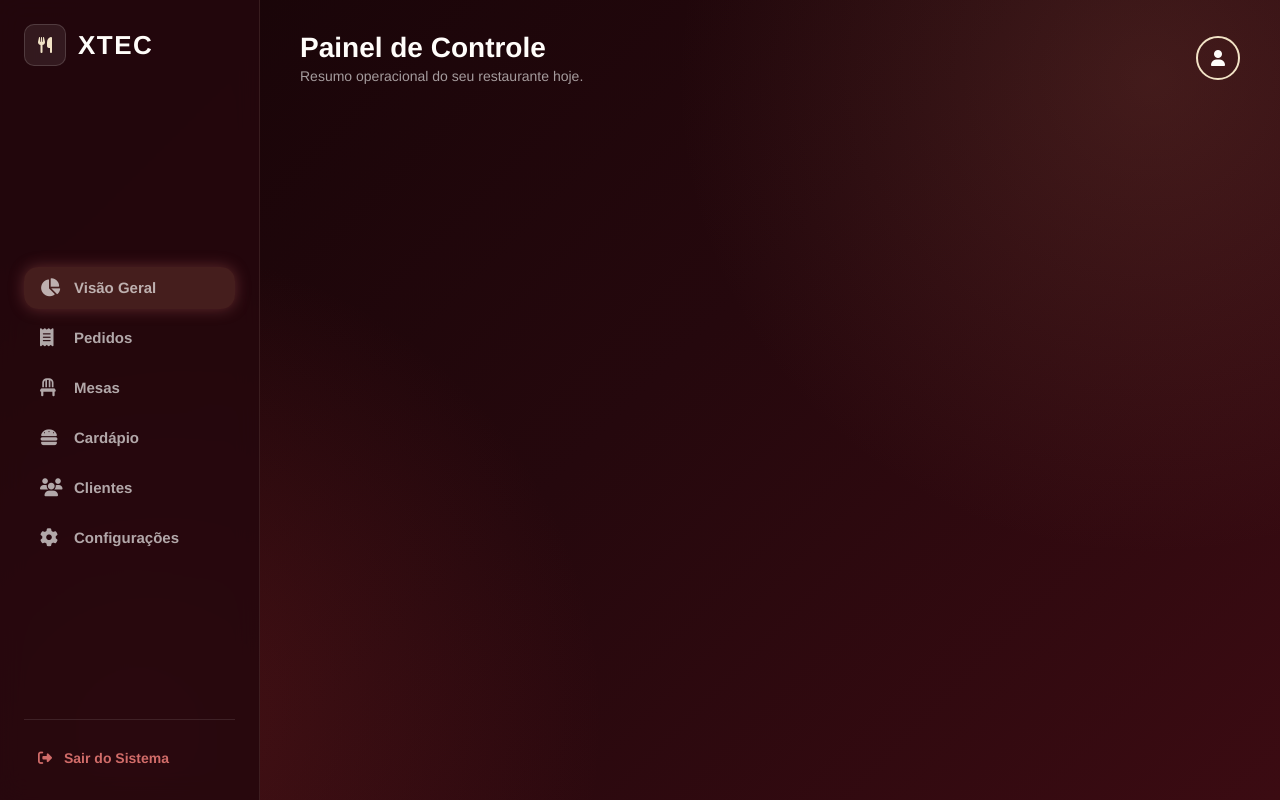
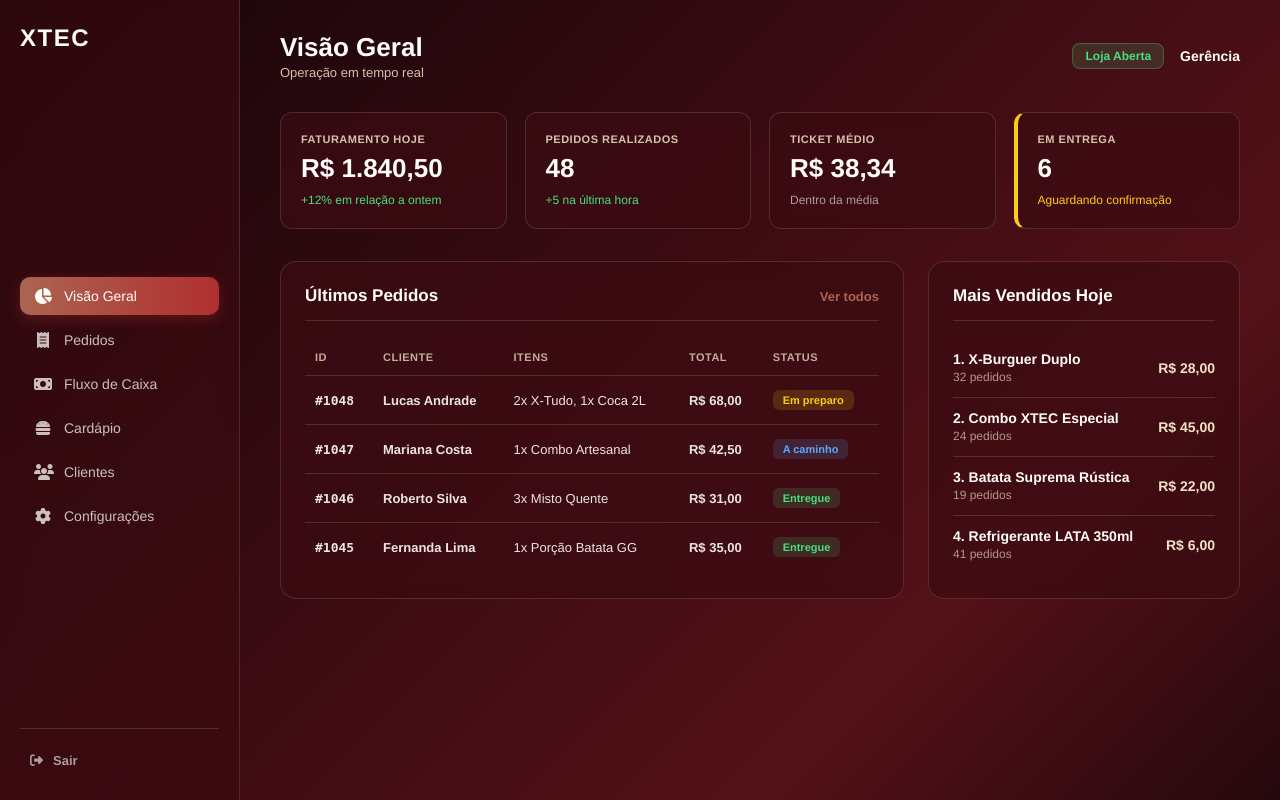
Before and after one commit to Leo300609/TCC_2026_Sistema_Restaurantes, a PHP site: page /html/dashboard.html in a window 1280 px wide. Run offline with PHP 8.4, Linux system fonts and the light colour scheme.

Commit message:
Atualiza o layout do dashboard com novas seções e estilos, incluindo cards de métricas e tabela de pedidos

```diff
--- a/frontend/css/dashboard.css
+++ b/frontend/css/dashboard.css
@@ -1,9 +1,18 @@
 :root {
+  --vinho-escuro: #160407;
+  --vinho: #25080d;
+  --bordo: #3b0b12;
+  --vermelho: #541118;
+  --vermelho-claro: #ab6550;
+  --vermelho-destaque: #b12e2f;
   --rosa-queimado: #d16c69;
   --creme: #f2e3c6;
   --branco: #fffdfa;
-  --neon-color: #661b22;
-  --neon-glow: rgba(209, 108, 105, 0.35);
+
+  /* Backgrounds integrados ao tom avermelhado do login */
+  --bg-sidebar: rgba(59, 11, 18, 0.65);
+  --bg-card: rgba(59, 11, 18, 0.75);
+  --border-cor: rgba(242, 227, 198, 0.15);
 }
 
 /* Reset básico */
@@ -17,65 +26,45 @@
 body {
   width: 100%;
   min-height: 100vh;
-  background-color: #160407;
-  color: #fffdfa;
+  /* Fundo com o gradiente idêntico ao login.html */
+  background: linear-gradient(
+    135deg,
+    #160407 0%,
+    #25080d 20%,
+    #3b0b12 45%,
+    #541118 75%,
+    #25080d 100%
+  );
+  background-attachment: fixed;
+  color: var(--branco);
 }
 
-/* Fundo padronizado */
-.fundo {
-  position: fixed;
-  inset: 0;
-  width: 100vw;
-  height: 100vh;
-  z-index: -1;
-  background:
-    radial-gradient(circle at 10% 90%, rgba(177, 46, 47, 0.25), transparent 35%),
-    radial-gradient(circle at 90% 10%, rgba(171, 101, 80, 0.20), transparent 35%),
-    linear-gradient(135deg, #160407 0%, #25080d 50%, #3b0b12 100%);
-}
-
-/* Container do Dashboard */
+/* Layout principal */
 .dashboard-layout {
   display: flex;
   min-height: 100vh;
 }
 
-/* Barra lateral */
+/* Sidebar (ASIDE) - Agora integrada ao tom bordô claro */
 .sidebar {
-  width: 260px;
-  background: rgba(37, 8, 13, 0.85);
+  width: 240px;
+  background: var(--bg-sidebar);
+  border-right: 1px solid var(--border-cor);
   backdrop-filter: blur(12px);
-  border-right: 1px solid rgba(242, 227, 198, 0.1);
+  -webkit-backdrop-filter: blur(12px);
   display: flex;
   flex-direction: column;
   justify-content: space-between;
-  padding: 24px;
+  padding: 24px 20px;
 }
 
-/* Para colocar o cabeçalho da barra lateral */
 .sidebar-header {
-  display: flex;
-  align-items: center;
-  gap: 12px;
-  margin-bottom: 40px;
-}
-
-.icone-caixa {
-  width: 42px;
-  height: 42px;
-  background: rgba(255, 255, 255, 0.08);
-  border: 1px solid rgba(255, 255, 255, 0.15);
-  border-radius: 10px;
-  display: flex;
-  justify-content: center;
-  align-items: center;
-  color: var(--creme);
-  font-size: 16px;
+  margin-bottom: 32px;
 }
 
 .nome-empresa {
   color: var(--branco);
-  font-size: 26px;
+  font-size: 24px;
   font-weight: 700;
   letter-spacing: 1.5px;
 }
@@ -83,55 +72,58 @@
 .sidebar-nav {
   display: flex;
   flex-direction: column;
-  gap: 8px;
+  gap: 6px;
 }
 
 .nav-item {
   display: flex;
   align-items: center;
-  gap: 14px;
-  padding: 12px 16px;
-  color: rgba(255, 255, 255, 0.65);
+  gap: 12px;
+  padding: 11px 14px;
+  color: rgba(255, 253, 250, 0.75);
   text-decoration: none;
-  font-size: 15px;
-  font-weight: 600;
-  border-radius: 14px;
+  font-size: 14px;
+  font-weight: 500;
+  border-radius: 10px;
   transition: all 0.2s ease;
 }
 
 .nav-item i {
-  font-size: 18px;
-  width: 20px;
+  font-size: 16px;
+  width: 18px;
+  text-align: center;
 }
 
-.nav-item:hover, .nav-item.active {
-  background: rgba(171, 101, 80, 0.25);
+.nav-item:hover {
+  background: rgba(242, 227, 198, 0.12);
+  color: var(--creme);
 }
 
 .nav-item.active {
-  box-shadow: 0 0 15px var(--neon-glow);
+  background: linear-gradient(90deg, var(--vermelho-claro), var(--vermelho-destaque));
+  color: var(--branco);
+  box-shadow: 0 4px 14px rgba(177, 46, 47, 0.35);
 }
 
 .sidebar-footer {
-  padding-top: 20px;
-  border-top: 1px solid rgba(255, 255, 255, 0.1);
+  padding-top: 16px;
+  border-top: 1px solid var(--border-cor);
 }
 
 .btn-sair {
   display: flex;
   align-items: center;
-  gap: 12px;
-  color: var(--rosa-queimado);
+  gap: 10px;
+  color: rgba(255, 253, 250, 0.6);
   text-decoration: none;
-  font-size: 14px;
+  font-size: 13px;
   font-weight: 600;
-  padding: 10px 14px;
-  border-radius: 10px;
-  transition: background 0.2s ease;
+  padding: 8px 10px;
+  transition: color 0.2s ease;
 }
 
 .btn-sair:hover {
-  background: rgba(209, 108, 105, 0.15);
+  color: var(--rosa-queimado);
 }
 
 /* Conteúdo Principal */
@@ -141,7 +133,7 @@
   overflow-y: auto;
 }
 
-/* Barra de Topo, alinha a classe boas-vindas e o icone de perfil */
+/* Topbar */
 .topbar {
   display: flex;
   justify-content: space-between;
@@ -150,14 +142,16 @@
 }
 
 .boas-vindas h1 {
-  font-size: 28px;
+  font-size: 26px;
   font-weight: 700;
-  margin-bottom: 4px;
+  color: var(--branco);
 }
 
 .boas-vindas p {
-  color: rgba(255, 255, 255, 0.6);
-  font-size: 14px;
+  color: var(--creme);
+  opacity: 0.85;
+  font-size: 13px;
+  margin-top: 2px;
 }
 
 .usuario-perfil {
@@ -166,14 +160,210 @@
   gap: 16px;
 }
 
-.avatar {
-  width: 44px;
-  height: 44px;
-  background: var(--vermelho-claro);
-  border-radius: 50%;
+.status-loja {
+  font-size: 12px;
+  font-weight: 600;
+  padding: 5px 12px;
+  border-radius: 8px;
+}
+
+.status-loja.online {
+  background: rgba(74, 222, 128, 0.15);
+  color: #4ade80;
+  border: 1px solid rgba(74, 222, 128, 0.3);
+}
+
+.nome-admin {
+  font-size: 14px;
+  font-weight: 600;
+  color: var(--branco);
+}
+
+/* Cards de Métricas em Tom Bordô Sólido/Translúcido */
+.grid-cards {
+  display: grid;
+  grid-template-columns: repeat(auto-fit, minmax(210px, 1fr));
+  gap: 18px;
+  margin-bottom: 32px;
+}
+
+.card-metrica {
+  background: var(--bg-card);
+  border: 1px solid var(--border-cor);
+  border-radius: 12px;
+  padding: 20px;
+  backdrop-filter: blur(8px);
+}
+
+.card-metrica.alerta-box {
+  border-left: 4px solid #facc15;
+}
+
+.card-titulo {
+  font-size: 11px;
+  color: var(--creme);
+  opacity: 0.85;
+  font-weight: 600;
+  text-transform: uppercase;
+  letter-spacing: 0.5px;
+  display: block;
+  margin-bottom: 8px;
+}
+
+.card-valor {
+  font-size: 26px;
+  font-weight: 700;
+  color: var(--branco);
+  margin-bottom: 6px;
+}
+
+.card-detalhe {
+  font-size: 12px;
+  font-weight: 500;
+}
+
+.card-detalhe.positivo { color: #4ade80; }
+.card-detalhe.neutro { color: rgba(255, 253, 250, 0.6); }
+.card-detalhe.alerta { color: #facc15; }
+
+/* Seções e Painéis */
+.dashboard-secoes {
+  display: grid;
+  grid-template-columns: 2fr 1fr;
+  gap: 24px;
+}
+
+@media (max-width: 1024px) {
+  .dashboard-secoes { grid-template-columns: 1fr; }
+}
+
+.painel-card {
+  background: var(--bg-card);
+  border: 1px solid var(--border-cor);
+  border-radius: 16px;
+  padding: 24px;
+  backdrop-filter: blur(8px);
+}
+
+.painel-header {
   display: flex;
-  justify-content: center;
+  justify-content: space-between;
   align-items: center;
+  margin-bottom: 18px;
+  padding-bottom: 14px;
+  border-bottom: 1px solid var(--border-cor);
+}
+
+.painel-header h2 {
+  font-size: 17px;
+  font-weight: 700;
   color: var(--branco);
-  border: 2px solid var(--creme);
 }
+
+.btn-link {
+  color: var(--vermelho-claro);
+  text-decoration: none;
+  font-size: 13px;
+  font-weight: 600;
+  transition: color 0.2s ease;
+}
+
+.btn-link:hover {
+  color: var(--rosa-queimado);
+  text-decoration: underline;
+}
+
+.tabela-container { overflow-x: auto; }
+
+.tabela-pedidos {
+  width: 100%;
+  border-collapse: collapse;
+  text-align: left;
+  font-size: 13px;
+}
+
+.tabela-pedidos th {
+  color: var(--creme);
+  opacity: 0.75;
+  font-size: 11px;
+  text-transform: uppercase;
+  letter-spacing: 0.5px;
+  font-weight: 600;
+  padding: 12px 10px;
+}
+
+.tabela-pedidos td {
+  padding: 14px 10px;
+  color: rgba(255, 253, 250, 0.9);
+  border-top: 1px solid var(--border-cor);
+}
+
+.id-pedido {
+  font-family: monospace;
+  font-weight: 700;
+  color: var(--creme);
+}
+
+.cliente-nome { font-weight: 600; }
+.valor-pedido { font-weight: 600; }
+
+/* Status de Pedido */
+.status {
+  display: inline-block;
+  padding: 4px 10px;
+  border-radius: 6px;
+  font-size: 11px;
+  font-weight: 600;
+}
+
+.status.em-preparo {
+  background: rgba(250, 204, 21, 0.15);
+  color: #facc15;
+}
+
+.status.a-caminho {
+  background: rgba(96, 165, 250, 0.15);
+  color: #60a5fa;
+}
+
+.status.entregue {
+  background: rgba(74, 222, 128, 0.15);
+  color: #4ade80;
+}
+
+/* Lista de Mais Vendidos */
+.lista-mais-vendidos {
+  display: flex;
+  flex-direction: column;
+}
+
+.item-vendido {
+  display: flex;
+  justify-content: space-between;
+  align-items: center;
+  padding: 12px 0;
+  border-bottom: 1px solid var(--border-cor);
+}
+
+.item-vendido:last-child {
+  border-bottom: none;
+}
+
+.item-nome {
+  display: block;
+  font-weight: 600;
+  font-size: 14px;
+  color: var(--branco);
+}
+
+.item-qtd {
+  font-size: 12px;
+  color: var(--creme);
+  opacity: 0.65;
+}
+
+.item-preco {
+  font-weight: 700;
+  color: var(--creme);
+  font-size: 14px;
+}
--- a/frontend/html/dashboard.html
+++ b/frontend/html/dashboard.html
@@ -13,15 +13,10 @@
     />
   </head>
   <body>
-    <div class="fundo"></div>
-
     <div class="dashboard-layout">
       <!-- Sidebar / Menu Lateral -->
       <aside class="sidebar">
         <div class="sidebar-header">
-          <div class="icone-caixa">
-            <i class="fa-solid fa-utensils"></i>
-          </div>
           <span class="nome-empresa">XTEC</span>
         </div>
 
@@ -35,8 +30,8 @@
             <span>Pedidos</span>
           </a>
           <a href="#" class="nav-item">
-            <i class="fa-solid fa-chair"></i>
-            <span>Mesas</span>
+            <i class="fa-solid fa-money-bill"></i>
+            <span>Fluxo de Caixa</span>
           </a>
           <a href="#" class="nav-item">
             <i class="fa-solid fa-burger"></i>
@@ -55,29 +50,143 @@
         <div class="sidebar-footer">
           <a href="index.html" class="btn-sair">
             <i class="fa-solid fa-right-from-bracket"></i>
-            <span>Sair do Sistema</span>
+            <span>Sair</span>
           </a>
         </div>
       </aside>
 
       <!-- Conteúdo Principal -->
       <main class="main-content">
-        <!-- Cabeçalho Topo -->
+        <!-- Topbar -->
         <header class="topbar">
           <div class="boas-vindas">
-            <h1>Painel de Controle</h1>
-            <p>Resumo operacional do seu restaurante hoje.</p>
+            <h1>Visão Geral</h1>
+            <p>Operação em tempo real</p>
           </div>
 
           <div class="usuario-perfil">
-            <div class="avatar">
-              <i class="fa-solid fa-user"></i>
+            <span class="status-loja online">Loja Aberta</span>
+            <div class="perfil-info">
+              <span class="nome-admin">Gerência</span>
             </div>
           </div>
         </header>
 
-        <!-- Cards de alguns dados -->
+        <!-- Cards de Métricas (Sem Ícones Decorativos) -->
         <section class="grid-cards">
+          <div class="card-metrica">
+            <span class="card-titulo">Faturamento Hoje</span>
+            <h2 class="card-valor">R$ 1.840,50</h2>
+            <span class="card-detalhe positivo">+12% em relação a ontem</span>
+          </div>
+
+          <div class="card-metrica">
+            <span class="card-titulo">Pedidos Realizados</span>
+            <h2 class="card-valor">48</h2>
+            <span class="card-detalhe positivo">+5 na última hora</span>
+          </div>
+
+          <div class="card-metrica">
+            <span class="card-titulo">Ticket Médio</span>
+            <h2 class="card-valor">R$ 38,34</h2>
+            <span class="card-detalhe neutro">Dentro da média</span>
+          </div>
+
+          <div class="card-metrica alerta-box">
+            <span class="card-titulo">Em Entrega</span>
+            <h2 class="card-valor">6</h2>
+            <span class="card-detalhe alerta">Aguardando confirmação</span>
+          </div>
+        </section>
+
+        <!-- Painel Duplo: Tabela e Mais Vendidos -->
+        <section class="dashboard-secoes">
+          <div class="painel-card tabela-container">
+            <div class="painel-header">
+              <h2>Últimos Pedidos</h2>
+              <a href="#" class="btn-link">Ver todos</a>
+            </div>
+            <table class="tabela-pedidos">
+              <thead>
+                <tr>
+                  <th>ID</th>
+                  <th>Cliente</th>
+                  <th>Itens</th>
+                  <th>Total</th>
+                  <th>Status</th>
+                </tr>
+              </thead>
+              <tbody>
+                <tr>
+                  <td class="id-pedido">#1048</td>
+                  <td class="cliente-nome">Lucas Andrade</td>
+                  <td>2x X-Tudo, 1x Coca 2L</td>
+                  <td class="valor-pedido">R$ 68,00</td>
+                  <td><span class="status em-preparo">Em preparo</span></td>
+                </tr>
+                <tr>
+                  <td class="id-pedido">#1047</td>
+                  <td class="cliente-nome">Mariana Costa</td>
+                  <td>1x Combo Artesanal</td>
+                  <td class="valor-pedido">R$ 42,50</td>
+                  <td><span class="status a-caminho">A caminho</span></td>
+                </tr>
+                <tr>
+                  <td class="id-pedido">#1046</td>
+                  <td class="cliente-nome">Roberto Silva</td>
+                  <td>3x Misto Quente</td>
+                  <td class="valor-pedido">R$ 31,00</td>
+                  <td><span class="status entregue">Entregue</span></td>
+                </tr>
+                <tr>
+                  <td class="id-pedido">#1045</td>
+                  <td class="cliente-nome">Fernanda Lima</td>
+                  <td>1x Porção Batata GG</td>
+                  <td class="valor-pedido">R$ 35,00</td>
+                  <td><span class="status entregue">Entregue</span></td>
+                </tr>
+              </tbody>
+            </table>
+          </div>
+
+          <div class="painel-card">
+            <div class="painel-header">
+              <h2>Mais Vendidos Hoje</h2>
+            </div>
+            <div class="lista-mais-vendidos">
+              <div class="item-vendido">
+                <div class="item-detalhes">
+                  <span class="item-nome">1. X-Burguer Duplo</span>
+                  <span class="item-qtd">32 pedidos</span>
+                </div>
+                <span class="item-preco">R$ 28,00</span>
+              </div>
+
+              <div class="item-vendido">
+                <div class="item-detalhes">
+                  <span class="item-nome">2. Combo XTEC Especial</span>
+                  <span class="item-qtd">24 pedidos</span>
+                </div>
+                <span class="item-preco">R$ 45,00</span>
+              </div>
+
+              <div class="item-vendido">
+                <div class="item-detalhes">
+                  <span class="item-nome">3. Batata Suprema Rústica</span>
+                  <span class="item-qtd">19 pedidos</span>
+                </div>
+                <span class="item-preco">R$ 22,00</span>
+              </div>
+
+              <div class="item-vendido">
+                <div class="item-detalhes">
+                  <span class="item-nome">4. Refrigerante LATA 350ml</span>
+                  <span class="item-qtd">41 pedidos</span>
+                </div>
+                <span class="item-preco">R$ 6,00</span>
+              </div>
+            </div>
+          </div>
         </section>
       </main>
     </div>
```
